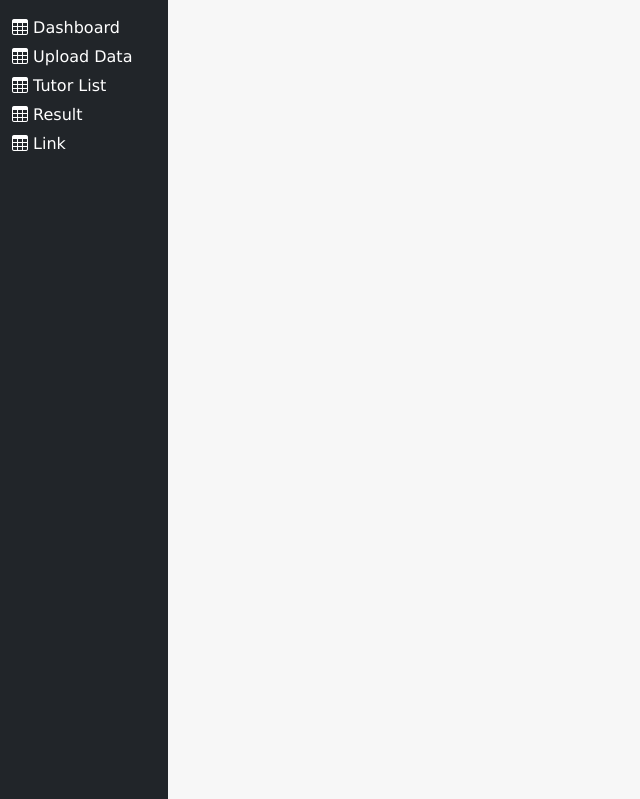
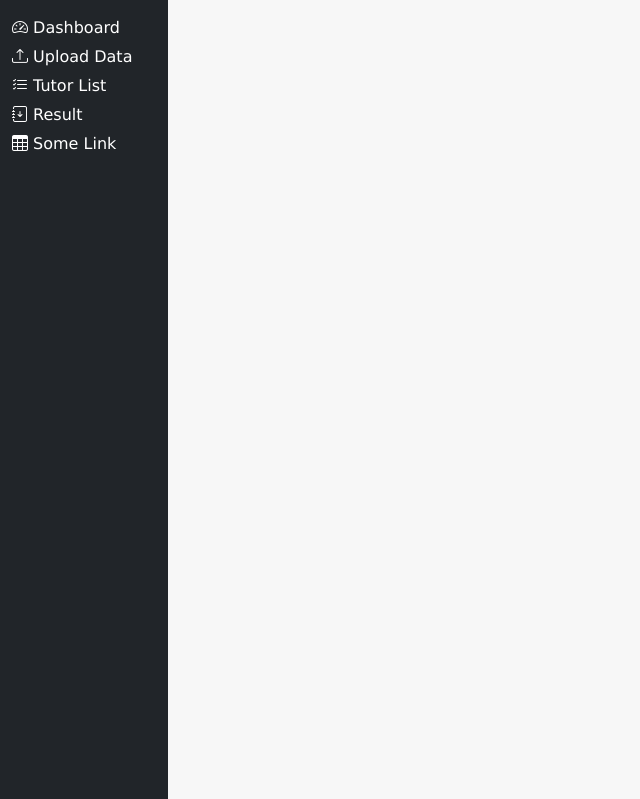
Before and after one commit to Ind20/tutor, a Django app: page / in a window 1280 px wide. Shown: the part 45-844 px from the top of the page, without its empty margins (0-640 px from the left). Run offline with Django 3.2, Linux system fonts and the light colour scheme; the visitor is signed in with stand-in values (Sample User, id 1); some libraries are stand-ins or nearby versions.

Commit message:
icon fix

```diff
--- a/template/dashboard/dashboard.html
+++ b/template/dashboard/dashboard.html
@@ -52,45 +52,43 @@
 
     <div class="container-fluid">
         <div class="row">
-            <div id="sidebarMenu" class="col-2 d-md-block bg-dark sidebar position-fixed">
+            <div id="sidebarMenu" class="col-2 bg-dark sidebar position-fixed">
                 <div class="position-sticky pt-3">
                     <ul class="nav flex-column">
                         <li class="nav-item d-menu">
                             <a class="white" href="#">
-                                <i class="bi bi-table"></i>
+                                <i class="bi bi-speedometer2"></i>
                                 Dashboard
                             </a>
                         </li>
                         <li class="nav-item d-menu">
                             <a class="white" href="#">
-                                <i class="bi bi-table"></i>
+                                <i class="bi bi-upload"></i>
                                 Upload Data
                             </a>
                         </li>
                         <li class="nav-item d-menu">
                             <a class="white" href="#">
-                                <i class="bi bi-table"></i>
+                                <i class="bi bi-list-check"></i>
                                 Tutor List
                             </a>
                         </li>
                         <li class="nav-item d-menu">
                             <a class="white" href="#">
-                                <i class="bi bi-table"></i>
+                                <i class="bi bi-journal-arrow-down"></i>
                                 Result
                             </a>
                         </li>
                         <li class="nav-item d-menu">
                             <a class="white" href="#">
                                 <i class="bi bi-table"></i>
-                                Link
+                                Some Link
                             </a>
                         </li>
                     </ul>
                 </div>
             </div>
             <div class="col-10 d-area">
-            {% block content %}
-            {% endblock %}
             </div>
         </div>
     </div>
@@ -99,12 +97,12 @@
         <div">
             © 2021 Copyright:
             <a class="text-white" href="/">tutor.com</a>
-        </div>
+            </div>
     </footer>
 
-        <script src="https://cdn.jsdelivr.net/npm/bootstrap@5.0.0-beta3/dist/js/bootstrap.bundle.min.js"
-            integrity="sha384-JEW9xMcG8R+pH31jmWH6WWP0WintQrMb4s7ZOdauHnUtxwoG2vI5DkLtS3qm9Ekf"
-            crossorigin="anonymous"></script>
+    <script src="https://cdn.jsdelivr.net/npm/bootstrap@5.0.0-beta3/dist/js/bootstrap.bundle.min.js"
+        integrity="sha384-JEW9xMcG8R+pH31jmWH6WWP0WintQrMb4s7ZOdauHnUtxwoG2vI5DkLtS3qm9Ekf"
+        crossorigin="anonymous"></script>
 </body>
 
 </html>
```
